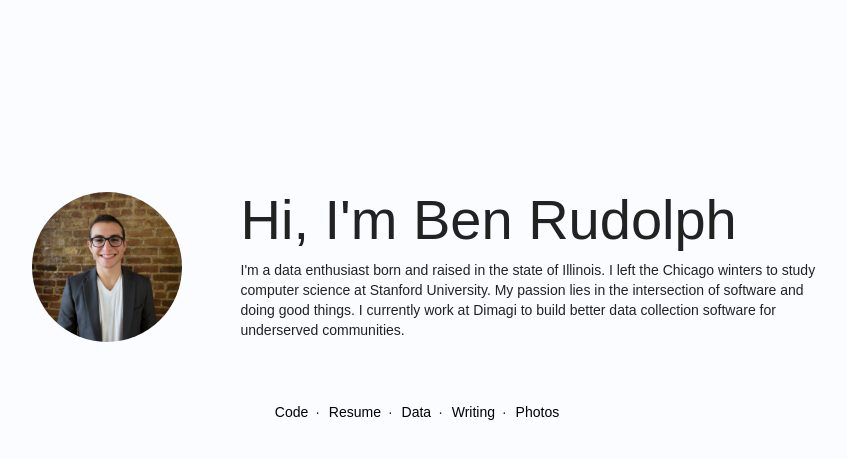
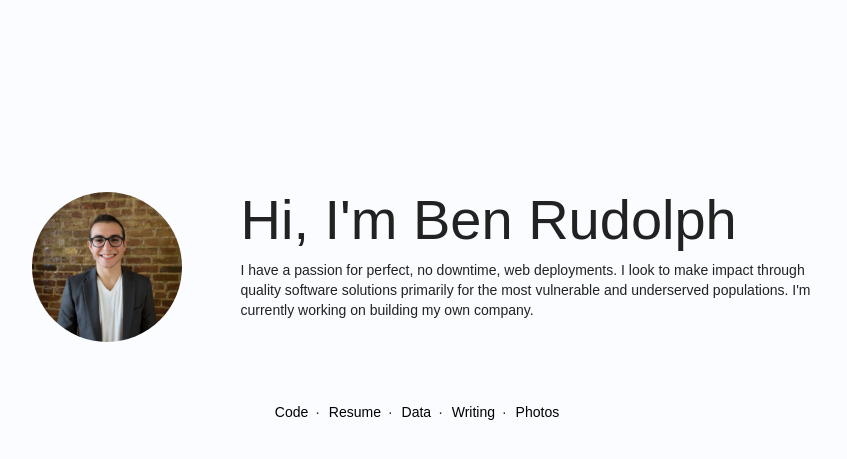
Before and after one commit to benrudolph/main, a Jekyll site: the page built from index.html, in a window 1280 px wide. Shown: the top 459 px of the page, without its empty margins (222-1069 px from the left). Built offline with Jekyll 4.4.1, drawn with Linux system fonts in a browser that asks for light colours; Markdown is read by kramdown in place of the engine named in the settings.

Commit message:
Update bio

```diff
--- a/index.html
+++ b/index.html
@@ -9,7 +9,7 @@ layout: default
     </div>
     <div class="about col-sm-9">
       <h1 class="about-heading">Hi, I'm Ben Rudolph</h1>
-      <div class="about-content">I'm a data enthusiast born and raised in the state of Illinois. I left the Chicago winters to study computer science at Stanford University. My passion lies in the intersection of software and doing good things. I currently work at Dimagi to build better data collection software for underserved communities.</div>
+      <div class="about-content">I have a passion for perfect, no downtime, web deployments. I look to make impact through quality software solutions primarily for the most vulnerable and underserved populations. I'm currently working on building my own company.</div>
     </div>
   </div>
   <div class="row">
```
